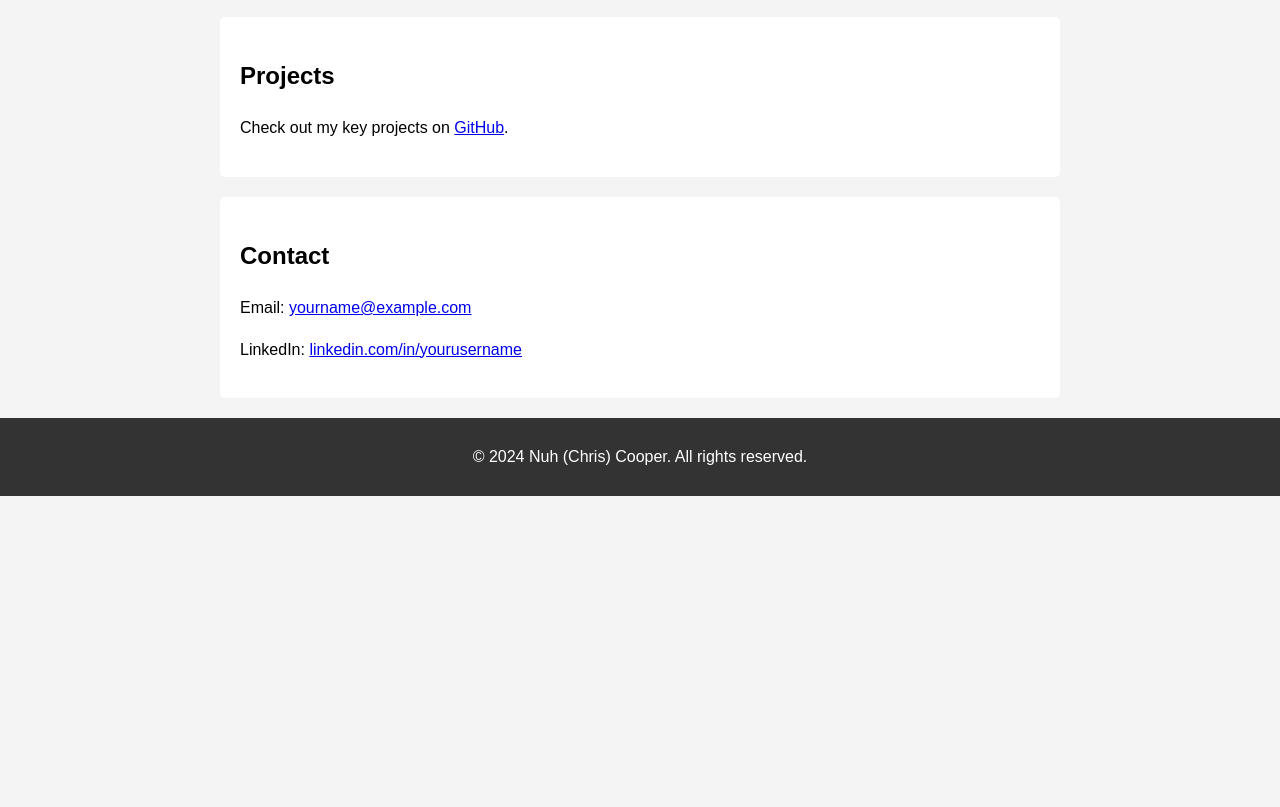
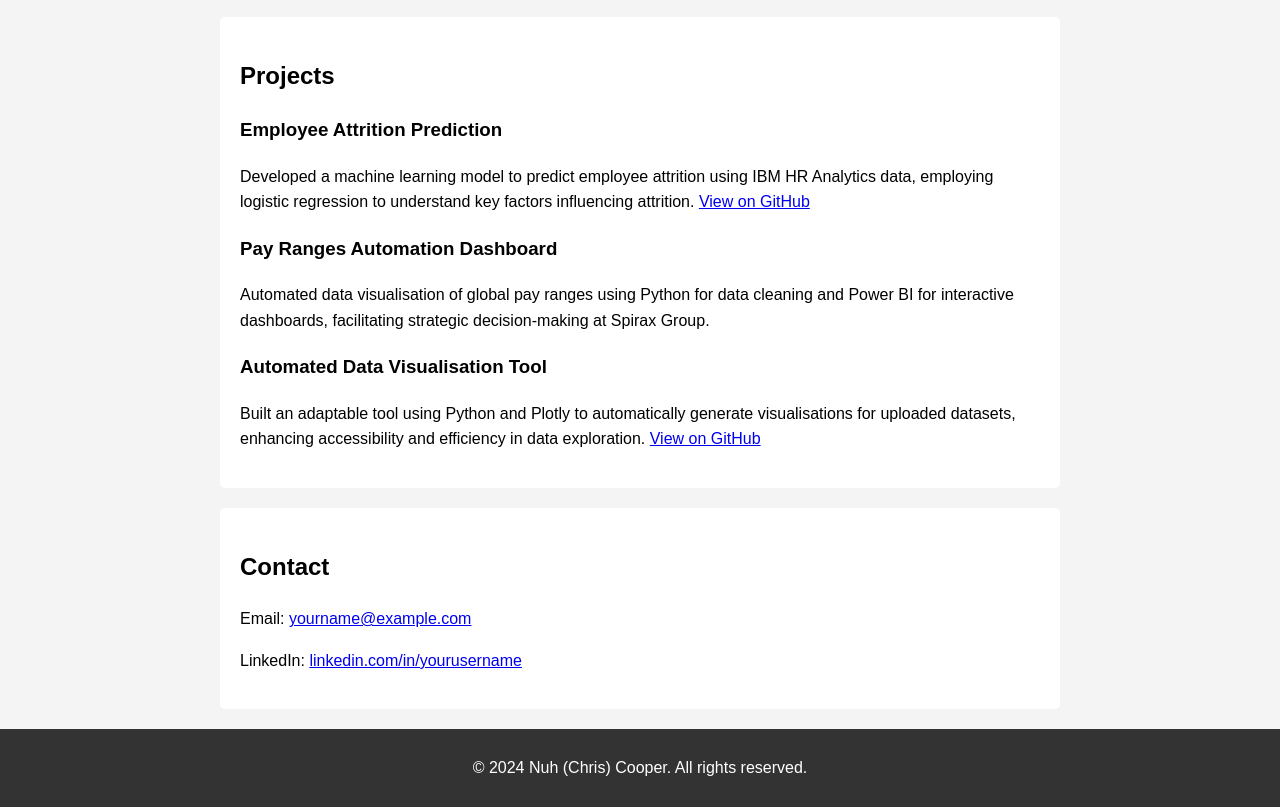
Before and after one commit to NuhCooper/nuhcooper.github.io, a plain HTML site: page index.html in a window 1280 px wide. Shown: the part 1211-2018 px from the top of the page. Before the commit the page ends 1707 px from the top, so only its background shows below. Drawn offline with Linux system fonts and the light colour scheme.

Commit message:
Update index.html

```diff
--- a/index.html
+++ b/index.html
@@ -52,9 +52,29 @@
     </section>
 
     <section id="projects">
-        <h2>Projects</h2>
-        <p>Check out my key projects on <a href="https://github.com/yourusername?tab=repositories">GitHub</a>.</p>
+      <h2>Projects</h2>
+      <div class="project">
+        <h3>Employee Attrition Prediction</h3>
+        <p>
+          Developed a machine learning model to predict employee attrition using IBM HR Analytics data, employing logistic regression to understand key factors influencing attrition.
+          <a href="https://github.com/NuhCooper/Employee-Attrition-Prediction" target="_blank">View on GitHub</a>
+        </p>
+      </div>
+      <div class="project">
+        <h3>Pay Ranges Automation Dashboard</h3>
+        <p>
+          Automated data visualisation of global pay ranges using Python for data cleaning and Power BI for interactive dashboards, facilitating strategic decision-making at Spirax Group.
+        </p>
+      </div>
+      <div class="project">
+        <h3>Automated Data Visualisation Tool</h3>
+        <p>
+          Built an adaptable tool using Python and Plotly to automatically generate visualisations for uploaded datasets, enhancing accessibility and efficiency in data exploration.
+          <a href="https://github.com/NuhCooper/Automated-Data-Visualisation" target="_blank">View on GitHub</a>
+        </p>
+      </div>
     </section>
+
 
     <section id="contact">
         <h2>Contact</h2>
```
